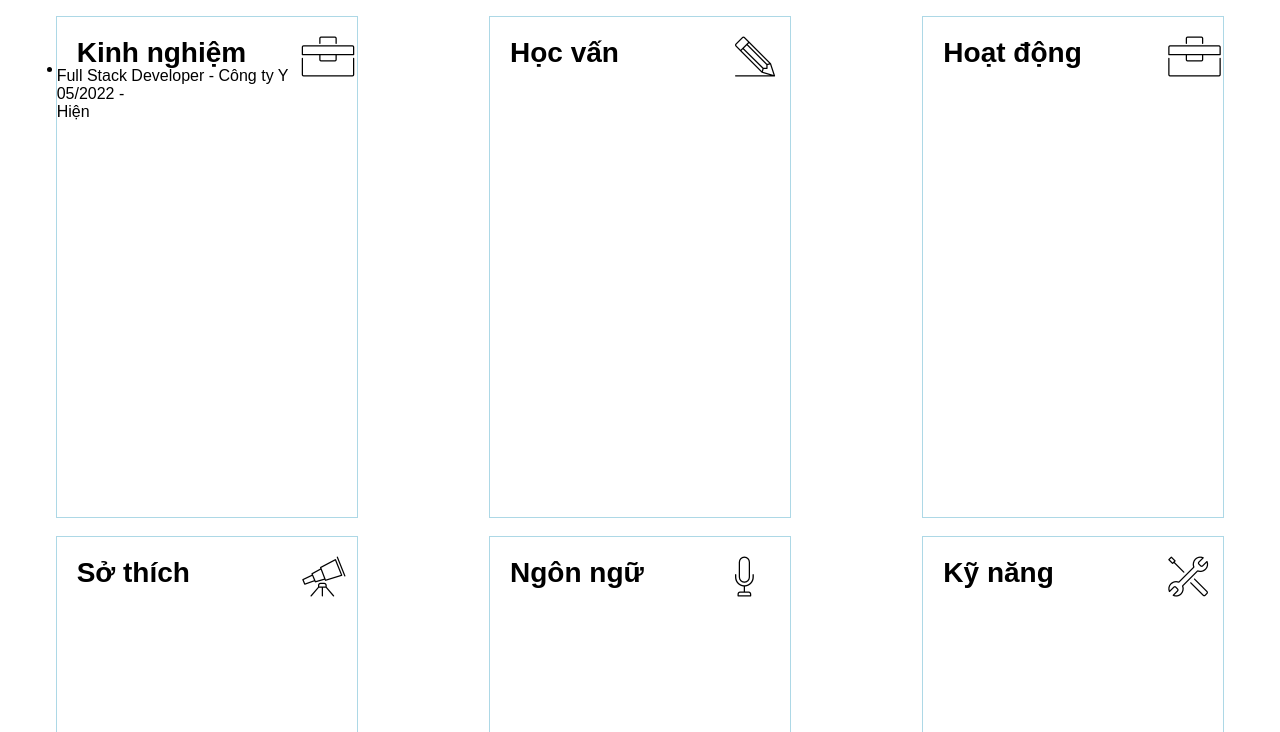
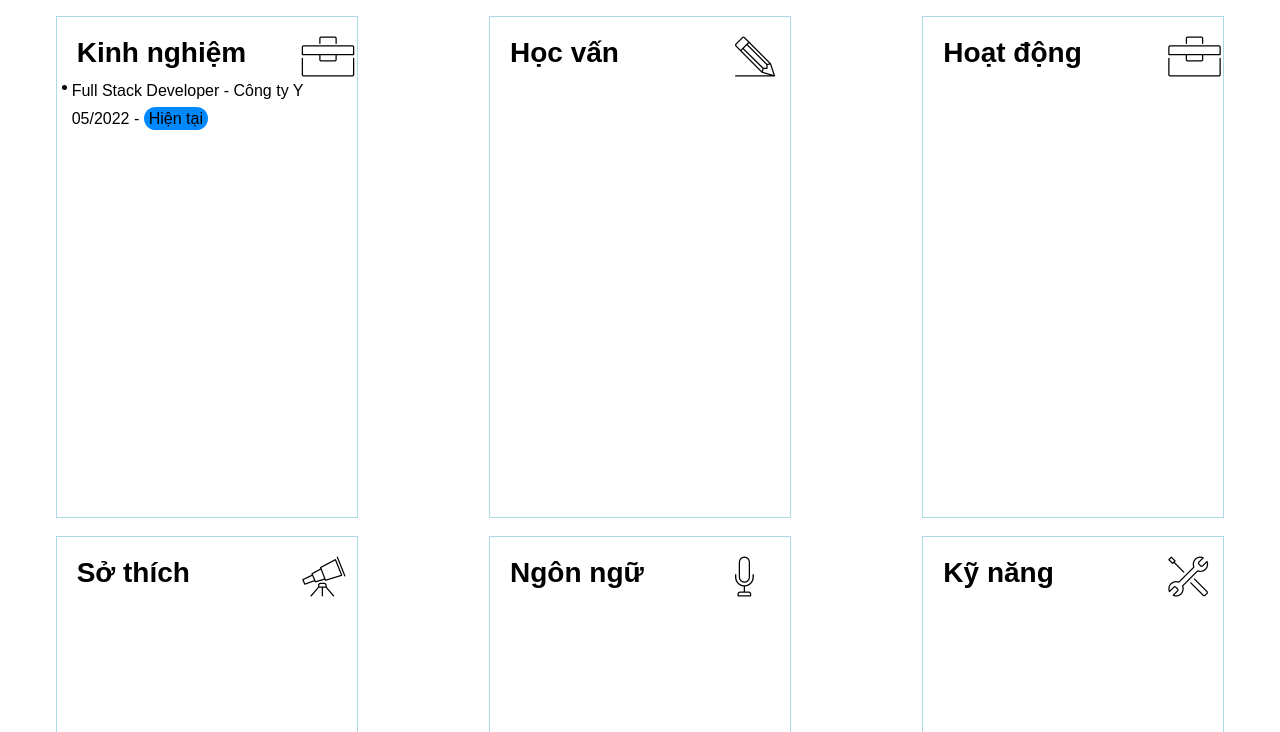
Before and after one commit to TheTommylongIsHeree/My-Codes, a website: page Assignment 02 Stater/index.html in a window 1280 px wide. Shown: the part 1068-1800 px from the top of the page. Drawn offline with Linux system fonts and the light colour scheme.

Commit message:
Add files via upload

```diff
--- a/Assignment 02 Stater/css/style.css
+++ b/Assignment 02 Stater/css/style.css
@@ -160,3 +160,34 @@ section > .container{
 .info-grid-content-item {
     grid-column: 1 / span 2;
 }
+
+.dot-1 {
+    position: absolute;
+    left: -10px;
+    width: 5px;
+    height: 5px;
+    background: black;
+    border-radius: 50%;
+    top: 3px;
+}
+
+.dot-container {
+    position: relative;
+}
+
+.inlineblockclass {
+    display: inline-block !important;
+    margin-top: 10px;
+}
+
+.bluebg {
+    border-radius: 20px;
+    background-color: #0088ff;
+    border-color: #0088ff;
+    padding: 3px 5px;
+}
+
+a {
+    text-decoration: none;
+    color: #000;
+}
--- a/Assignment 02 Stater/index.html
+++ b/Assignment 02 Stater/index.html
@@ -76,11 +76,12 @@
         <div class="info-grid-item">
           <h1>Kinh nghiệm</h1>
           <i class="ic-toolbox"></i>
-          <div class="info-grid-content-item">
-            <div>
-              <div style="position: relative;"><div style="position: absolute; left: -10px; width: 5px; height: 5px; background: black; border-radius: 50%"></div>Full Stack Developer - Công ty Y</div>
-              <div>05/2022 - </div>
-              <span>Hiện
+          <div class="info-grid-content-item" style="margin: 15px">
+            <div class="dot-container">
+              <div class="dot-1"></div>
+              <div>Full Stack Developer - Công ty Y</div>
+              <div class="inlineblockclass">05/2022 - </div>
+              <span class="bluebg">Hiện tại</span>
             </div>
           </div>
         </div>
@@ -126,9 +127,9 @@
     <section id="footer" class="bg-grey">
       <div class="container">
         <ul>
-          <li>Facebook</li>
-          <li>Linkedin</li>
-          <li>Github</li>
+          <li><a href="#facebook">Facebook</a></li>
+          <li><a href="#linkedin">Linkedin</a></li>
+          <li><a href="https://github.com/TheTommylongIsHeree">Github</a></li>
         </ul>
       </div>
     </section>
```
Also changed, not shown: 5 other files.
